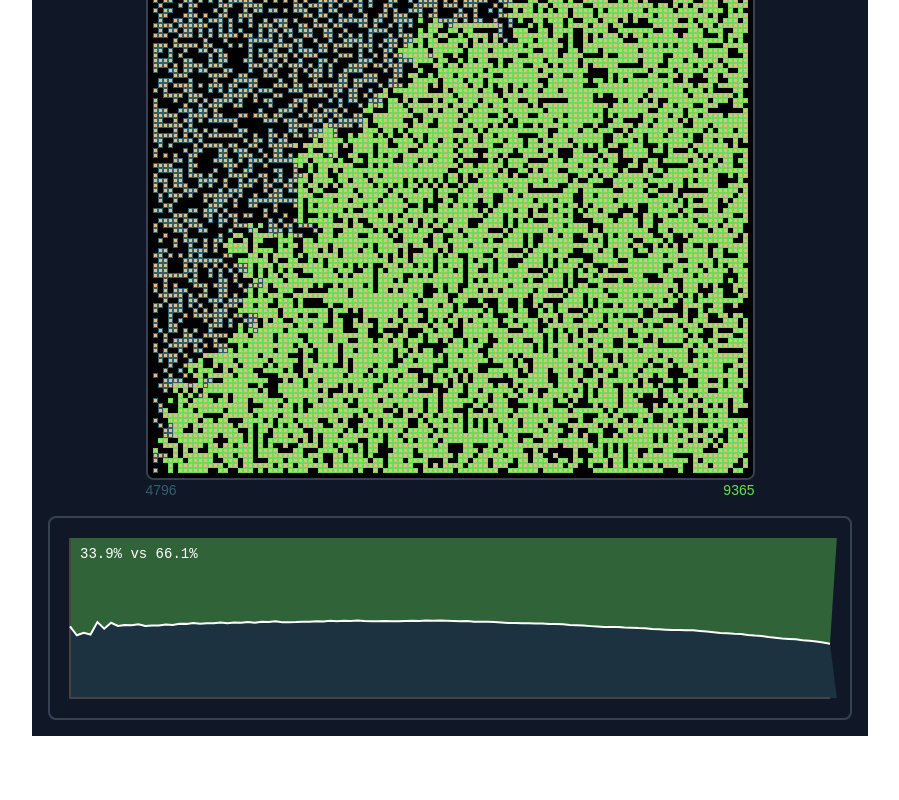
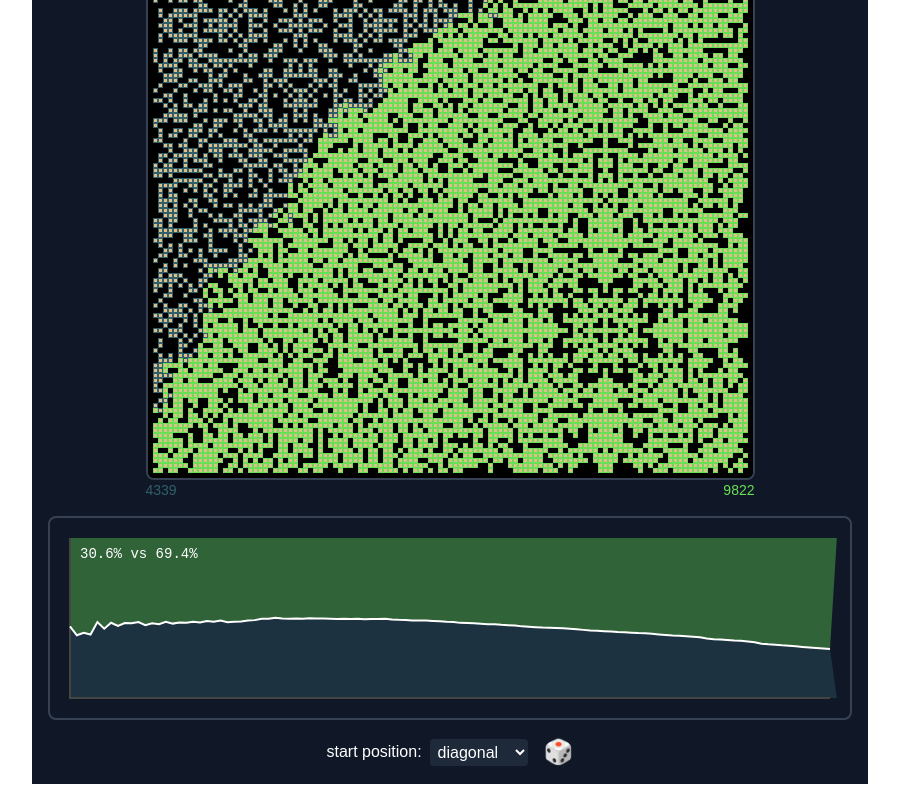
Before and after one commit to Derstefan/mycelium, a Next.js app: page /simulator in a window 1280 px wide. Shown: the part 297-1097 px from the top of the page, without its empty margins (190-1089 px from the left). Before the commit the page ends 1049 px from the top, so only its background shows below. Built offline with nearby package versions, Linux system fonts and the light colour scheme.

Commit message:
new positions and random

```diff
--- a/src/components/BattleSimulator.tsx
+++ b/src/components/BattleSimulator.tsx
@@ -12,6 +12,11 @@ interface BattleSimulatorProps {
     shroomIndex2: number;
     eConfig: ElementConfig;
 }
+
+const gridSize = 121;
+const offset = 30;
+
+type Position = { x: number; y: number };
 
 const BattleSimulator: React.FC<BattleSimulatorProps> = ({ shroomIndex1, shroomIndex2, eConfig }) => {
     const canvasRef = useRef<HTMLCanvasElement>(null);
@@ -40,6 +45,36 @@ const BattleSimulator: React.FC<BattleSimulatorProps> = ({ shroomIndex1, shroomI
     // Refs for input fields
     const sliderInput1Ref = useRef<HTMLInputElement>(null);
     const sliderInput2Ref = useRef<HTMLInputElement>(null);
+
+    // New state for starting position type
+    const [positionType, setPositionType] = useState<'diagonal' | 'stacked' | 'random'>('diagonal');
+
+    // Helper: get starting positions based on selection.
+    const getStartPositions = (): [Position, Position] => {
+        if (positionType === 'diagonal') {
+            return [
+                { x: offset, y: offset },
+                { x: gridSize - offset, y: gridSize - offset }
+            ];
+        } else if (positionType === 'stacked') {
+            const center = Math.floor(gridSize / 2);
+            return [
+                { x: center, y: center - offset },
+                { x: center, y: center + offset }
+            ];
+        } else if (positionType === 'random') {
+            const randomPos = (): Position => ({
+                x: Math.floor(Math.random() * (gridSize - 2 * offset)) + offset,
+                y: Math.floor(Math.random() * (gridSize - 2 * offset)) + offset
+            });
+            return [randomPos(), randomPos()];
+        }
+        // Fallback: diagonal
+        return [
+            { x: offset, y: offset },
+            { x: gridSize - offset, y: gridSize - offset }
+        ];
+    };
 
     // Function to run one simulation step
     const runSimulation = () => {
@@ -86,48 +121,68 @@ const BattleSimulator: React.FC<BattleSimulatorProps> = ({ shroomIndex1, shroomI
     };
 
     // Reset simulation logic to update indexes/colors and clear data.
-    const handleReset = () => {
+    // Optionally accepts newIndex1/newIndex2 for a fresh reset.
+    const handleReset = (newIndex1?: number, newIndex2?: number) => {
         if (!gameRef.current) {
             console.warn('Game not initialized yet!');
             return;
         }
-        // Reset: stop simulation, update colors and indexes, clear counts/chartData.
         stopSimulation();
+        if (newIndex1 !== undefined && newIndex2 !== undefined) {
+            setShroomColor1(generateSeededColor(newIndex1));
+            setShroomColor2(generateSeededColor(newIndex2));
+            setIndex1(newIndex1);
+            setIndex2(newIndex2);
+        } else {
+            setShroomColor1(generateSeededColor(sliderIndex1));
+            setShroomColor2(generateSeededColor(sliderIndex2));
+            setIndex1(sliderIndex1);
+            setIndex2(sliderIndex2);
+        }
         gameRef.current.cleanData();
-        gameRef.current.shroomStartValues([{ x: 10, y: 10 }, { x: 109, y: 109 }]);
-        setShroomColor1(generateSeededColor(sliderIndex1));
-        setShroomColor2(generateSeededColor(sliderIndex2));
-        setIndex1(sliderIndex1);
-        setIndex2(sliderIndex2);
+        gameRef.current.shroomStartValues(getStartPositions());
         setCounts({ shroom1: [], shroom2: [] });
         chartData.current = [];
         viewerRef.current?.render();
-
         gameRef.current.count();
     };
 
+    // New: Randomize the shroomIndexes using dice emoji button.
+    const handleRandomizeIndexes = () => {
+        const random1 = Math.floor(Math.random() * 12188);
+        const random2 = Math.floor(Math.random() * 12188);
+        setSliderIndex1(random1);
+        setSliderIndex2(random2);
+        handleReset(random1, random2);
+    };
+
+    // Handle key events for input fields: Enter resets and arrow keys switch focus.
     const handleInputKeyDown = (
         e: React.KeyboardEvent<HTMLInputElement>,
         field: 'slider1' | 'slider2'
     ) => {
         if (e.key === 'Enter') {
             handleReset();
-        } else if (field === 'slider1' && (e.key === 'ArrowDown')) {
+        } else if (field === 'slider1' && e.key === 'ArrowDown') {
             sliderInput2Ref.current?.focus();
-        } else if (field === 'slider2' && (e.key === 'ArrowUp')) {
+        } else if (field === 'slider2' && e.key === 'ArrowUp') {
             sliderInput1Ref.current?.focus();
         }
     };
 
-    // Initialize game and viewer when indexes, colors, or config change.
+    // When position type changes, update state and reset automatically.
+    const handlePositionTypeChange = (e: React.ChangeEvent<HTMLSelectElement>) => {
+        setPositionType(e.target.value as 'diagonal' | 'stacked' | 'random');
+        handleReset();
+    };
+
+    // Initialize game and viewer when indexes, colors, config, or positionType change.
     useEffect(() => {
-        // Stop any running simulation before reinitializing
         stopSimulation();
         const initGame = () => {
             const canvas = canvasRef.current;
             if (!canvas) return;
 
-            const gridSize = 121;
             const ruleSet1 = generateRuleSetByIndex(index1);
             const ruleSet2 = generateRuleSetByIndex(index2);
 
@@ -141,11 +196,7 @@ const BattleSimulator: React.FC<BattleSimulatorProps> = ({ shroomIndex1, shroomI
                 gridSize
             );
 
-            newGame.shroomStartValues([
-                { x: 10, y: 10 },
-                { x: 109, y: 109 }
-            ]);
-
+            newGame.shroomStartValues(getStartPositions());
             const newViewer = new Viewer(newGame, canvas);
             gameRef.current = newGame;
             viewerRef.current = newViewer;
@@ -162,7 +213,7 @@ const BattleSimulator: React.FC<BattleSimulatorProps> = ({ shroomIndex1, shroomI
                 clearInterval(simulationInterval.current);
             }
         };
-    }, [index1, index2, eConfig, shroomColor1, shroomColor2]);
+    }, [index1, index2, eConfig, shroomColor1, shroomColor2, positionType]);
 
     // Chart drawing function
     const drawChart = () => {
@@ -280,14 +331,12 @@ const BattleSimulator: React.FC<BattleSimulatorProps> = ({ shroomIndex1, shroomI
                 />
             </div>
             <div className="flex items-center mb-2">
-
                 <button
                     className="px-4 py-2 ml-4 text-white bg-gray-800 rounded-lg hover:bg-gray-600 transition-colors cursor-pointer"
                     onClick={handleReset}
                 >
                     reset
                 </button>
-
                 <button
                     className="px-4 py-2 ml-4 text-white bg-gray-800 rounded-lg hover:bg-gray-600 transition-colors cursor-pointer"
                     onClick={stopSimulation}
@@ -305,7 +354,6 @@ const BattleSimulator: React.FC<BattleSimulatorProps> = ({ shroomIndex1, shroomI
                 <button
                     className="px-4 py-2 ml-4 text-white bg-gray-800 rounded-lg hover:bg-gray-600 transition-colors cursor-pointer"
                     onClick={() => {
-                        // Run simulation only if it's not running.
                         if (!isSimulating) {
                             startSimulation();
                         }
@@ -317,8 +365,8 @@ const BattleSimulator: React.FC<BattleSimulatorProps> = ({ shroomIndex1, shroomI
             <div className="relative mb-4">
                 <canvas
                     ref={canvasRef}
-                    width={121}
-                    height={121}
+                    width={gridSize}
+                    height={gridSize}
                     className="border-2 border-gray-700 rounded-lg"
                 />
                 <div className="bottom-2 left-2 right-2 flex justify-between text-sm">
@@ -337,6 +385,30 @@ const BattleSimulator: React.FC<BattleSimulatorProps> = ({ shroomIndex1, shroomI
                 height={200}
                 className="border-2 border-gray-700 rounded-lg"
             />
+
+            {/* Dropdown and Random button for starting positions */}
+            <div className="mt-4 flex items-center">
+                <label htmlFor="positionType" className="text-white mr-2">
+                    start position:
+                </label>
+                <select
+                    id="positionType"
+                    value={positionType}
+                    onChange={handlePositionTypeChange}
+                    className="bg-gray-800 text-white p-1 rounded"
+                >
+                    <option value="diagonal">diagonal</option>
+                    <option value="stacked">horizontal</option>
+                    <option value="random">random</option>
+                </select>
+                <button
+                    title="Randomize Shroom Indexes"
+                    className="ml-4 text-white text-2xl hover:text-gray-400 cursor-pointer"
+                    onClick={handleRandomizeIndexes}
+                >
+                    🎲
+                </button>
+            </div>
         </div>
     );
 };
```
